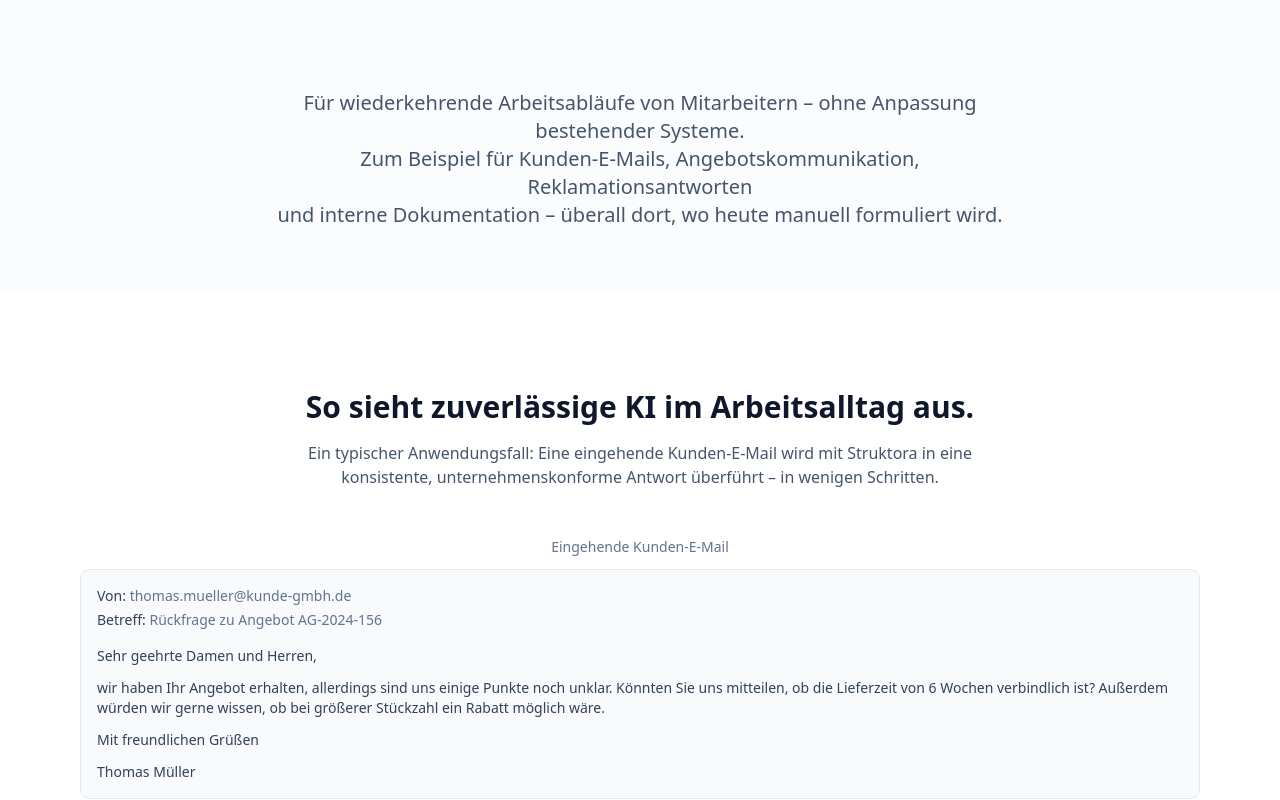
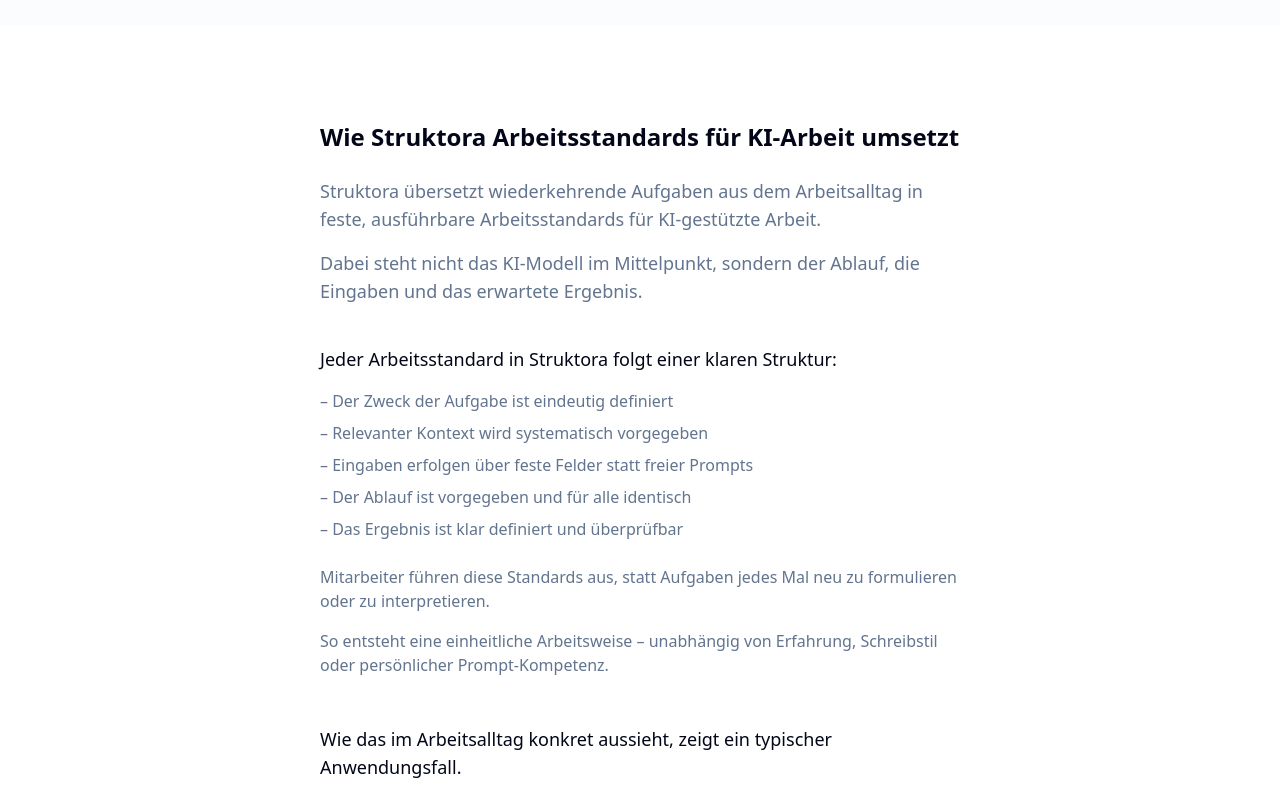
Before and after one commit to berndgalter-lab/struktora, a Next.js app: page / in a window 1280 px wide. Shown: the part 2520-3320 px from the top of the page. Built offline with nearby package versions, Linux system fonts and the light colour scheme.

Commit message:
struktora implementation

```diff
--- a/src/app/(marketing)/page.tsx
+++ b/src/app/(marketing)/page.tsx
@@ -1,6 +1,7 @@
 import { Hero } from "@/components/marketing/hero";
 import { Reframe } from "@/components/marketing/reframe";
 import { SolutionPrinciple } from "@/components/marketing/solution-principle";
+import { StruktoraImplementation } from "@/components/marketing/struktora-implementation";
 import { Demo } from "@/components/marketing/demo";
 import { UseCases } from "@/components/marketing/use-cases";
 import { Pricing } from "@/components/marketing/pricing";
@@ -12,17 +13,7 @@
       <Hero />
       <Reframe />
       <SolutionPrinciple />
-
-      {/* Context Block - Übergang zwischen Hero und Demo */}
-      <div className="bg-slate-50/50 py-12 md:py-16">
-        <p className="mx-auto max-w-3xl px-4 text-center text-lg text-slate-600 md:text-xl">
-          Für wiederkehrende Arbeitsabläufe von Mitarbeitern – ohne Anpassung bestehender Systeme.
-          <br className="hidden sm:block" />
-          Zum Beispiel für Kunden-E-Mails, Angebotskommunikation, Reklamationsantworten
-          <br className="hidden md:block" />
-          und interne Dokumentation – überall dort, wo heute manuell formuliert wird.
-        </p>
-      </div>
+      <StruktoraImplementation />
 
       <Demo />
       <UseCases />
--- /dev/null
+++ b/src/components/marketing/struktora-implementation.tsx
@@ -0,0 +1,50 @@
+export const StruktoraImplementation = () => {
+  return (
+    <section className="bg-background py-16 md:py-20 lg:py-24">
+      <div className="mx-auto max-w-2xl px-4">
+        {/* Überschrift */}
+        <h2 className="text-xl font-semibold text-foreground md:text-2xl">
+          Wie Struktora Arbeitsstandards für KI-Arbeit umsetzt
+        </h2>
+
+        {/* Einordnung */}
+        <p className="mt-6 text-base text-muted-foreground md:text-lg">
+          Struktora übersetzt wiederkehrende Aufgaben aus dem Arbeitsalltag in
+          feste, ausführbare Arbeitsstandards für KI-gestützte Arbeit.
+        </p>
+        <p className="mt-4 text-base text-muted-foreground md:text-lg">
+          Dabei steht nicht das KI-Modell im Mittelpunkt, sondern der Ablauf,
+          die Eingaben und das erwartete Ergebnis.
+        </p>
+
+        {/* Kernbeschreibung */}
+        <p className="mt-8 text-base font-medium text-foreground md:mt-10 md:text-lg">
+          Jeder Arbeitsstandard in Struktora folgt einer klaren Struktur:
+        </p>
+        <ul className="mt-4 list-none space-y-2 text-base text-muted-foreground">
+          <li>– Der Zweck der Aufgabe ist eindeutig definiert</li>
+          <li>– Relevanter Kontext wird systematisch vorgegeben</li>
+          <li>– Eingaben erfolgen über feste Felder statt freier Prompts</li>
+          <li>– Der Ablauf ist vorgegeben und für alle identisch</li>
+          <li>– Das Ergebnis ist klar definiert und überprüfbar</li>
+        </ul>
+
+        {/* Erklärende Absätze */}
+        <p className="mt-6 text-base text-muted-foreground">
+          Mitarbeiter führen diese Standards aus, statt Aufgaben jedes Mal neu
+          zu formulieren oder zu interpretieren.
+        </p>
+        <p className="mt-4 text-base text-muted-foreground">
+          So entsteht eine einheitliche Arbeitsweise – unabhängig von Erfahrung,
+          Schreibstil oder persönlicher Prompt-Kompetenz.
+        </p>
+
+        {/* Übergangssatz */}
+        <p className="mb-4 mt-10 text-base font-medium text-foreground md:mb-8 md:mt-12 md:text-lg">
+          Wie das im Arbeitsalltag konkret aussieht, zeigt ein typischer
+          Anwendungsfall.
+        </p>
+      </div>
+    </section>
+  );
+};
```
